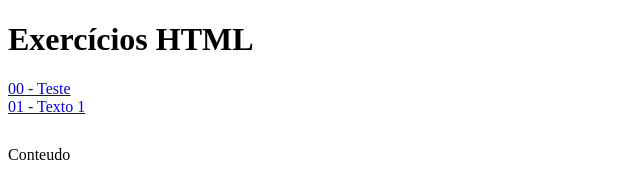
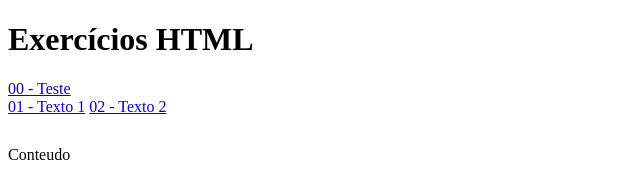
Before and after one commit to andreheller87/CursoUdemyJavaScript, a plain HTML site: page UdemyJavaScript/HTML/index.html in a window 1280 px wide. Shown: the top 188 px of the page, without its empty margins (0-640 px from the left). Drawn offline with Linux system fonts and the light colour scheme.

Commit message:
create file texto_2

```diff
--- a/UdemyJavaScript/HTML/index.html
+++ b/UdemyJavaScript/HTML/index.html
@@ -19,6 +19,7 @@
     <nav>
         <a href="exercicios/teste.html">00 - Teste</a><br>
         <a href="exercicios/texto_1.html">01 - Texto 1</a>
+        <a href="exercicios/texto_2.html">02 - Texto 2</a>
     </nav>
 
     <section id="conteudo">Conteudo</section>
```
Also changed, not shown: UdemyJavaScript/HTML/exercicios/texto_2.html (added).
